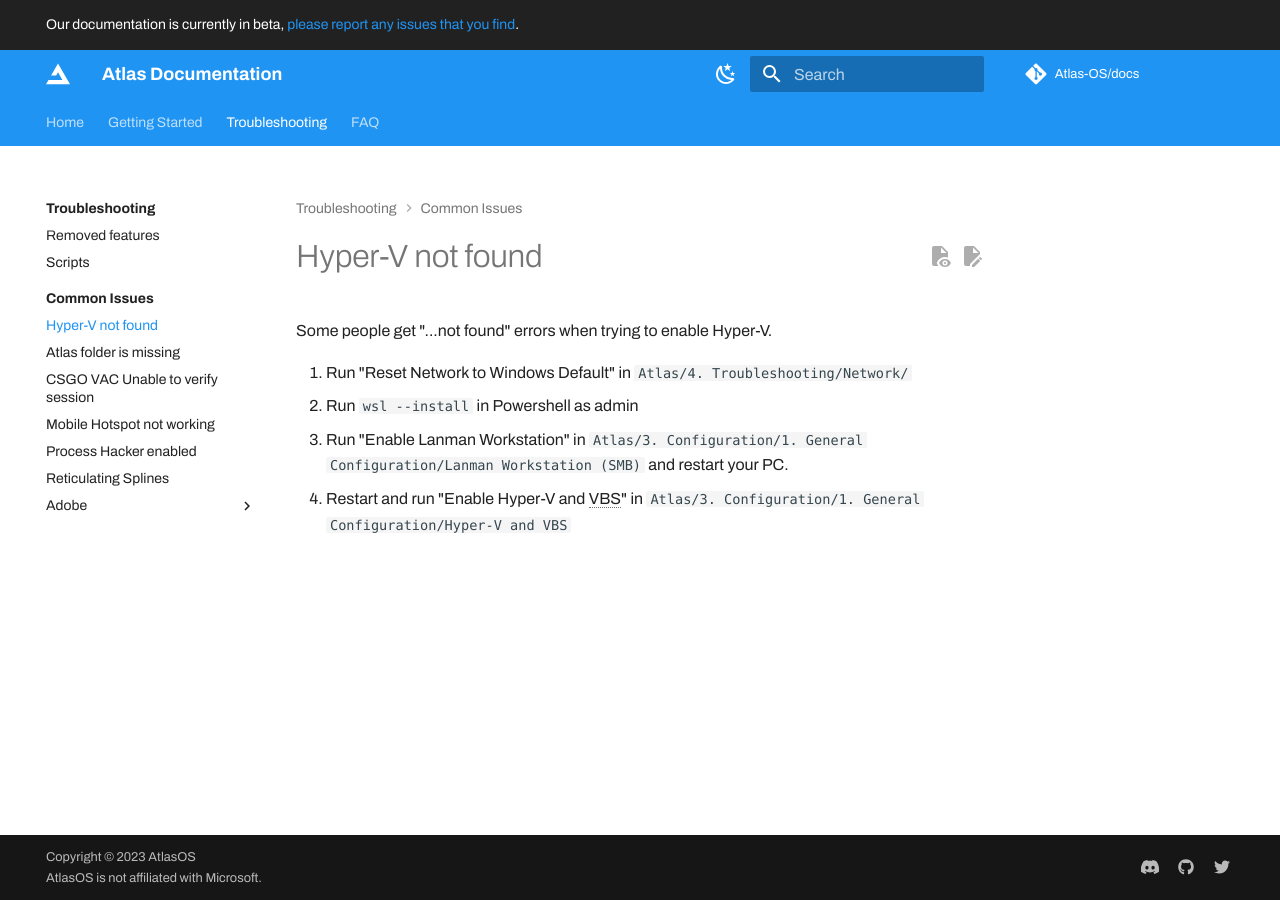
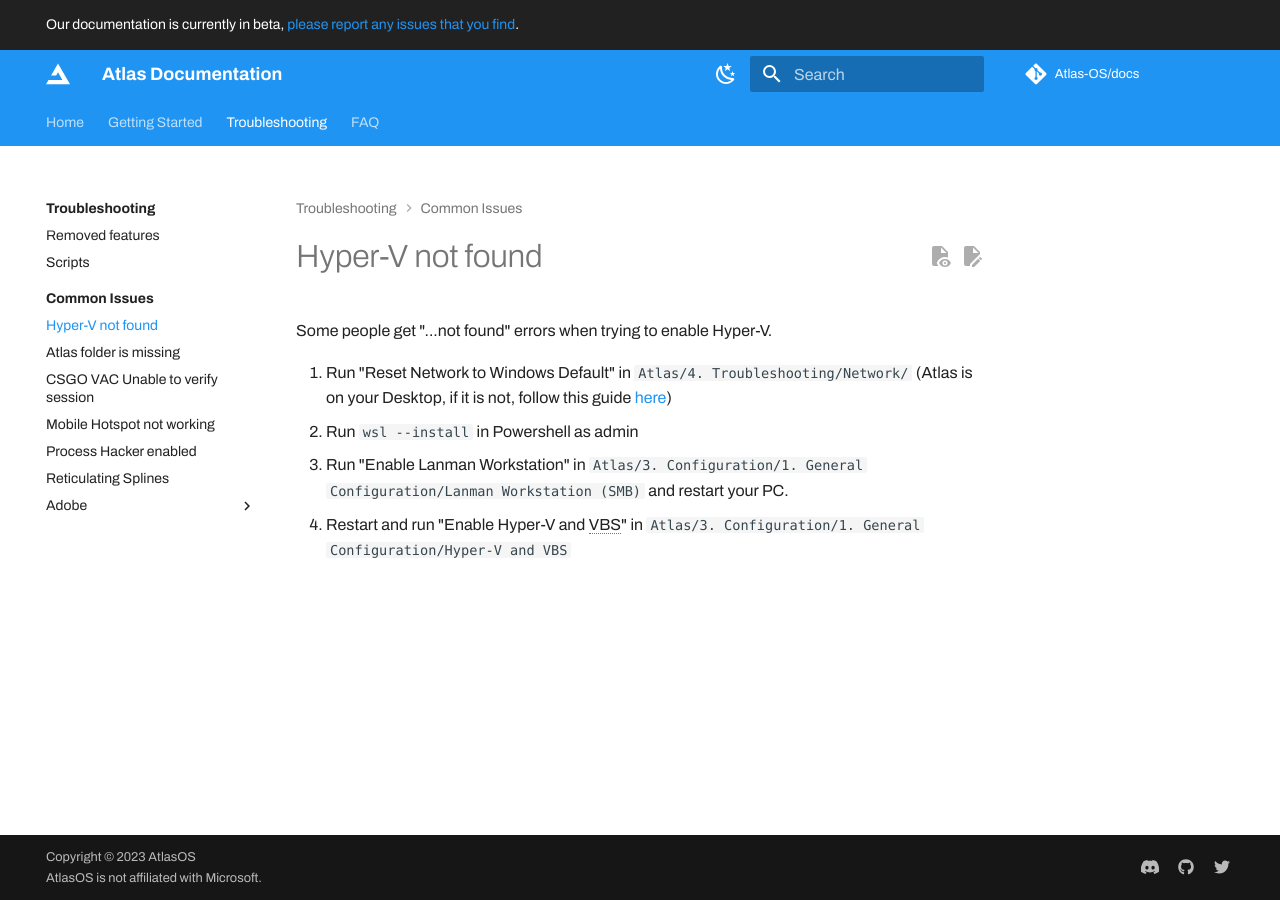
Before and after one commit to Atlas-OS/docs, an MkDocs documentation site: the page built from docs/troubleshooting/common-issues/hyper-v.md, in a window 1280 px wide. Built offline with MkDocs 1.6.1 and Material for MkDocs 9.7.7, drawn with Linux system fonts in a browser that asks for light colours; some web fonts are replaced; plug-ins that fetch from the network failed and are left out; comment, search, counter and statistics services are not loaded.

Commit message:
refactor: :bug: links incorrect, giving 404

```diff
--- a/docs/troubleshooting/common-issues/hyper-v.md
+++ b/docs/troubleshooting/common-issues/hyper-v.md
@@ -1,6 +1,6 @@
 Some people get "...not found" errors when trying to enable Hyper-V.
 
-1. Run "Reset Network to Windows Default" in `Atlas/4. Troubleshooting/Network/`
+1. Run "Reset Network to Windows Default" in `Atlas/4. Troubleshooting/Network/` (Atlas is on your Desktop, if it is not, follow this guide [here](/troubleshooting/common-issues/atlas-folder-missing))
 2. Run `wsl --install` in Powershell as admin
 3. Run "Enable Lanman Workstation" in `Atlas/3. Configuration/1. General Configuration/Lanman Workstation (SMB)` and restart your PC.
 4. Restart and run "Enable Hyper-V and VBS" in `Atlas/3. Configuration/1. General Configuration/Hyper-V and VBS`
```
Also changed, not shown: docs/troubleshooting/common-issues/csgo-vac-no-session-verified.md (+1 -1 lines).
